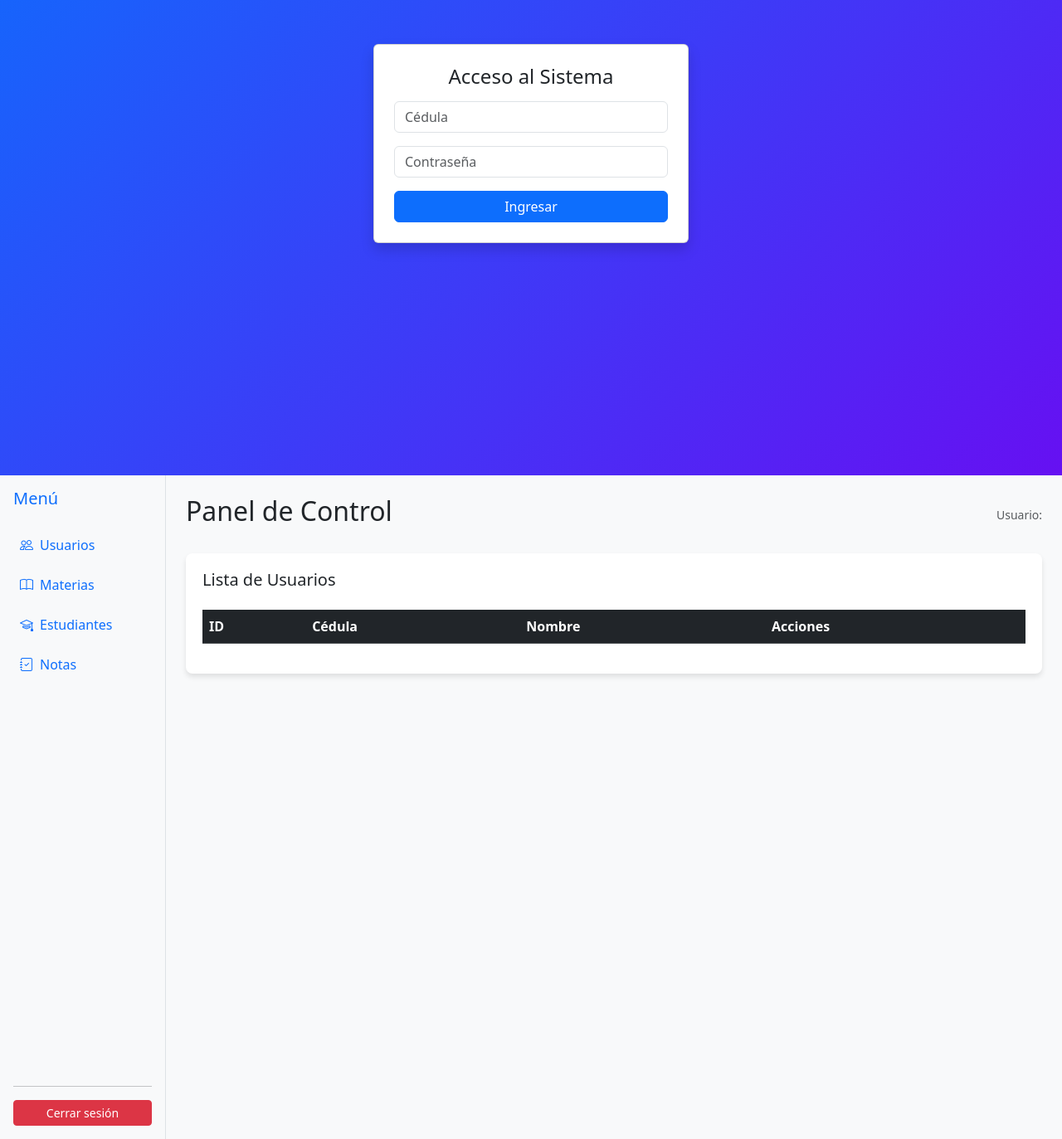
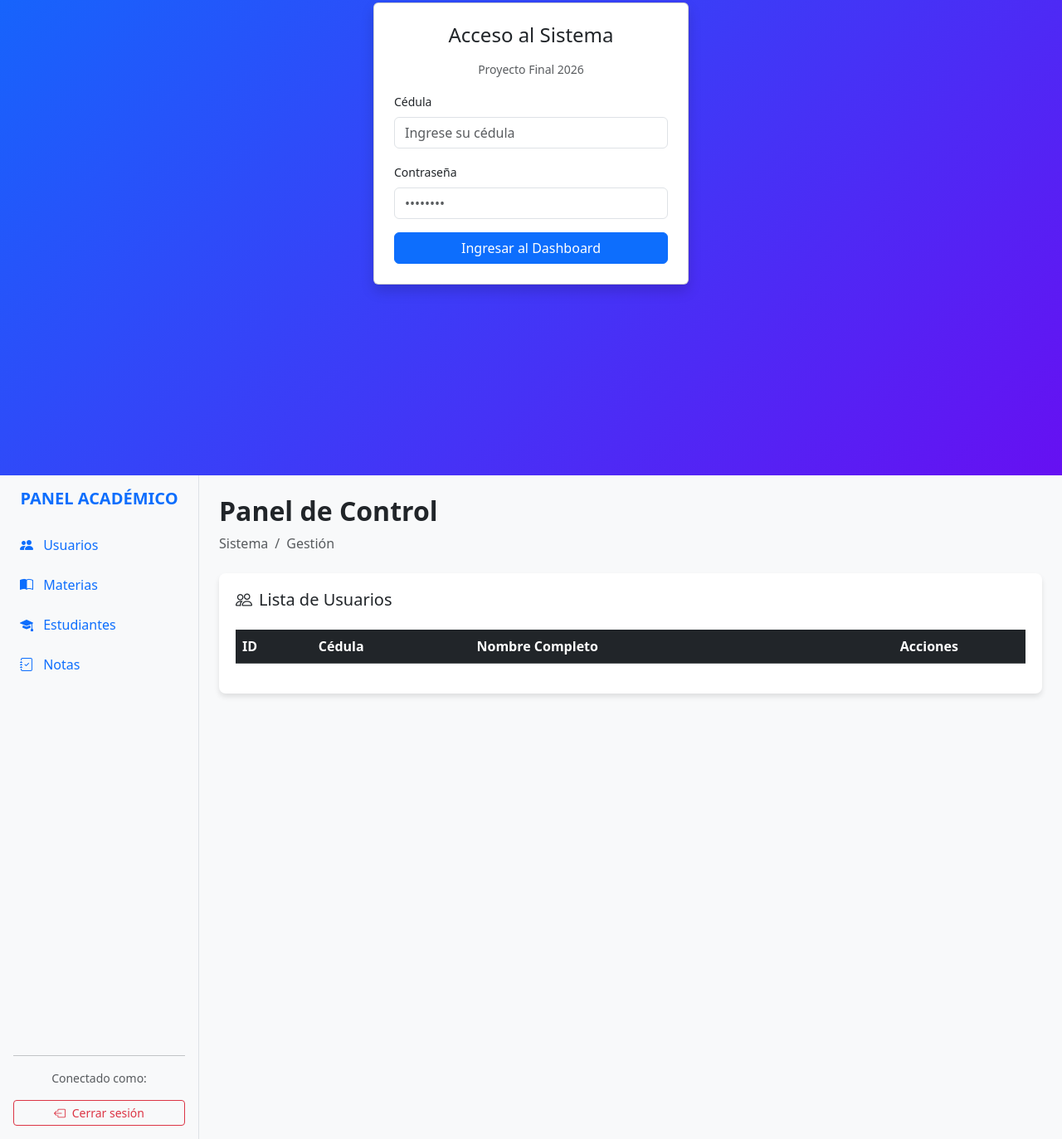
Before and after one commit to naybriones202/Proyecto_final2026, a website built with Vite: page frontend/index.html in a window 1280 px wide. Shown: the part 227-1600 px from the top of the page at 83% size. Built offline with nearby package versions, Linux system fonts and the light colour scheme; some packages are replaced by stand-ins of ours.

Commit message:
Update index.html

```diff
--- a/frontend/index.html
+++ b/frontend/index.html
@@ -3,7 +3,7 @@
 <head>
   <meta charset="UTF-8" />
   <meta name="viewport" content="width=device-width, initial-scale=1.0" />
-  <title>Proyecto-Briones</title>
+  <title>Sistema Académico - Briones 2026</title>
   <link rel="icon" href="/vite.svg" />
   <style>
     .oculto { display: none !important; }
@@ -18,11 +18,17 @@
       border-radius: 8px;
       padding: 20px;
       box-shadow: 0 4px 6px rgba(0,0,0,0.1);
+      overflow-x: auto; /* ✅ Permite scroll en tablas si la pantalla es pequeña */
     }
-    /* Estilo para el menú lateral */
-    .sidebar { min-width: 200px; height: 100vh; background: #f8f9fa; border-right: 1px solid #dee2e6; }
-    .nav-link { cursor: pointer; color: #333; }
-    .nav-link:hover { background: #e9ecef; }
+    .sidebar {
+      min-width: 240px;
+      height: 100vh;
+      background: #f8f9fa;
+      border-right: 1px solid #dee2e6;
+    }
+    .nav-link { cursor: pointer; color: #333; transition: 0.2s; }
+    .nav-link:hover { background: #e9ecef; color: #0d6efd; }
+    .nav-link.active { background: #0d6efd; color: white !important; }
   </style>
 </head>
 
@@ -31,10 +37,17 @@
   <div id="login-section" class="vh-100 d-flex align-items-center justify-content-center bg-login">
     <div class="card shadow p-4" style="width: 380px;">
       <h4 class="text-center mb-3">Acceso al Sistema</h4>
+      <p class="text-center text-muted small">Proyecto Final 2026</p>
       <form id="form-login">
-        <input id="login-cedula" class="form-control mb-3" placeholder="Cédula" required>
-        <input id="login-clave" type="password" class="form-control mb-3" placeholder="Contraseña" required>
-        <button type="submit" class="btn btn-primary w-100">Ingresar</button>
+        <div class="mb-3">
+          <label class="form-label small">Cédula</label>
+          <input id="login-cedula" class="form-control" placeholder="Ingrese su cédula" required>
+        </div>
+        <div class="mb-3">
+          <label class="form-label small">Contraseña</label>
+          <input id="login-clave" type="password" class="form-control" placeholder="••••••••" required>
+        </div>
+        <button type="submit" class="btn btn-primary w-100">Ingresar al Dashboard</button>
       </form>
     </div>
   </div>
@@ -42,76 +55,87 @@
   <div id="dashboard-section" class="oculto d-flex">
 
     <div class="sidebar p-3 d-flex flex-column">
-      <h5 class="mb-4 text-primary">Menú</h5>
+      <h5 class="mb-4 text-primary fw-bold text-center">PANEL ACADÉMICO</h5>
       <ul class="nav flex-column mb-auto">
         <li class="nav-item mb-2">
           <a class="nav-link p-2 rounded" onclick="mostrarPanel('usuarios')">
-            <i class="bi bi-people me-2"></i>Usuarios
+            <i class="bi bi-people-fill me-2"></i> Usuarios
           </a>
         </li>
         <li class="nav-item mb-2">
           <a class="nav-link p-2 rounded" onclick="mostrarPanel('materias')">
-            <i class="bi bi-book me-2"></i>Materias
+            <i class="bi bi-book-half me-2"></i> Materias
           </a>
         </li>
         <li class="nav-item mb-2">
           <a class="nav-link p-2 rounded" onclick="mostrarPanel('estudiantes')">
-            <i class="bi bi-mortarboard me-2"></i>Estudiantes
+            <i class="bi bi-mortarboard-fill me-2"></i> Estudiantes
           </a>
         </li>
         <li class="nav-item mb-2">
           <a class="nav-link p-2 rounded" onclick="mostrarPanel('notas')">
-            <i class="bi bi-journal-check me-2"></i>Notas
+            <i class="bi bi-journal-check me-2"></i> Notas
           </a>
         </li>
       </ul>
       <hr>
-      <button id="btn-logout" class="btn btn-danger btn-sm w-100">Cerrar sesión</button>
+      <div class="text-center mb-3">
+        <span class="text-muted d-block small">Conectado como:</span>
+        <span id="usuario-logueado" class="fw-bold text-dark"></span>
+      </div>
+      <button id="btn-logout" class="btn btn-outline-danger btn-sm w-100">
+        <i class="bi bi-box-arrow-left me-1"></i> Cerrar sesión
+      </button>
     </div>
 
-    <div class="flex-grow-1 p-4 bg-light">
-      <div class="d-flex justify-content-between align-items-center mb-4">
-        <h2 id="titulo-seccion">Panel de Control</h2>
-        <span class="text-muted small">Usuario: <span id="usuario-logueado" class="fw-bold"></span></span>
+    <div class="flex-grow-1 p-4 bg-light" style="min-height: 100vh;">
+      <div class="mb-4">
+        <h2 id="titulo-seccion" class="fw-bold">Panel de Control</h2>
+        <nav aria-label="breadcrumb">
+          <ol class="breadcrumb">
+            <li class="breadcrumb-item active">Sistema</li>
+            <li class="breadcrumb-item active" aria-current="page">Gestión</li>
+          </ol>
+        </nav>
       </div>
 
       <div id="panel-usuarios" class="table-container fade-in">
-        <div class="d-flex justify-content-between mb-3">
-            <h5>Lista de Usuarios</h5>
+        <div class="d-flex justify-content-between align-items-center mb-3">
+          <h5><i class="bi bi-people me-2"></i>Lista de Usuarios</h5>
         </div>
-        <table class="table table-hover">
+        <table class="table table-hover align-middle">
           <thead class="table-dark">
-            <tr><th>ID</th><th>Cédula</th><th>Nombre</th><th>Acciones</th></tr>
+            <tr><th>ID</th><th>Cédula</th><th>Nombre Completo</th><th class="text-center">Acciones</th></tr>
           </thead>
           <tbody id="tabla-usuarios-body"></tbody>
         </table>
       </div>
 
       <div id="panel-materias" class="table-container oculto fade-in">
-        <h5>Lista de Materias</h5>
-        <table class="table table-hover">
-          <thead class="table-info">
-            <tr><th>ID</th><th>Materia</th><th>Descripción</th></tr>
+        <h5><i class="bi bi-book me-2"></i>Lista de Materias</h5>
+        <table class="table table-hover align-middle">
+          <thead class="table-primary">
+            <tr><th>ID</th><th>Código</th><th>Nombre de Materia</th></tr>
           </thead>
           <tbody id="tabla-materias-body"></tbody>
         </table>
       </div>
 
       <div id="panel-estudiantes" class="table-container oculto fade-in">
-        <h5>Lista de Estudiantes</h5>
-        <table class="table table-hover">
+        <h5><i class="bi bi-mortarboard me-2"></i>Directorio de Estudiantes</h5>
+        <table class="table table-hover align-middle">
           <thead class="table-success">
-            <tr><th>Cédula</th><th>Nombre</th><th>Apellido</th><th>Correo</th></tr>
+            <tr><th>ID</th><th>Cédula</th><th>Nombre Completo</th></tr>
           </thead>
           <tbody id="tabla-estudiantes-body"></tbody>
         </table>
       </div>
 
       <div id="panel-notas" class="table-container oculto fade-in">
-        <h5>Registro de Calificaciones</h5>
-        <table class="table table-hover">
+        <h5><i class="bi bi-journal-check me-2"></i>Registro de Calificaciones</h5>
+        <table class="table table-hover align-middle">
           <thead class="table-warning">
-            <tr><th>Estudiante</th><th>Materia</th><th>Nota</th></tr>
+            <tr><th>ID</th><th>Estudiante</th><th>Materia</th><th>Nota</th></tr>
           </thead>
           <tbody id="tabla-notas-body"></tbody>
         </table>
```
